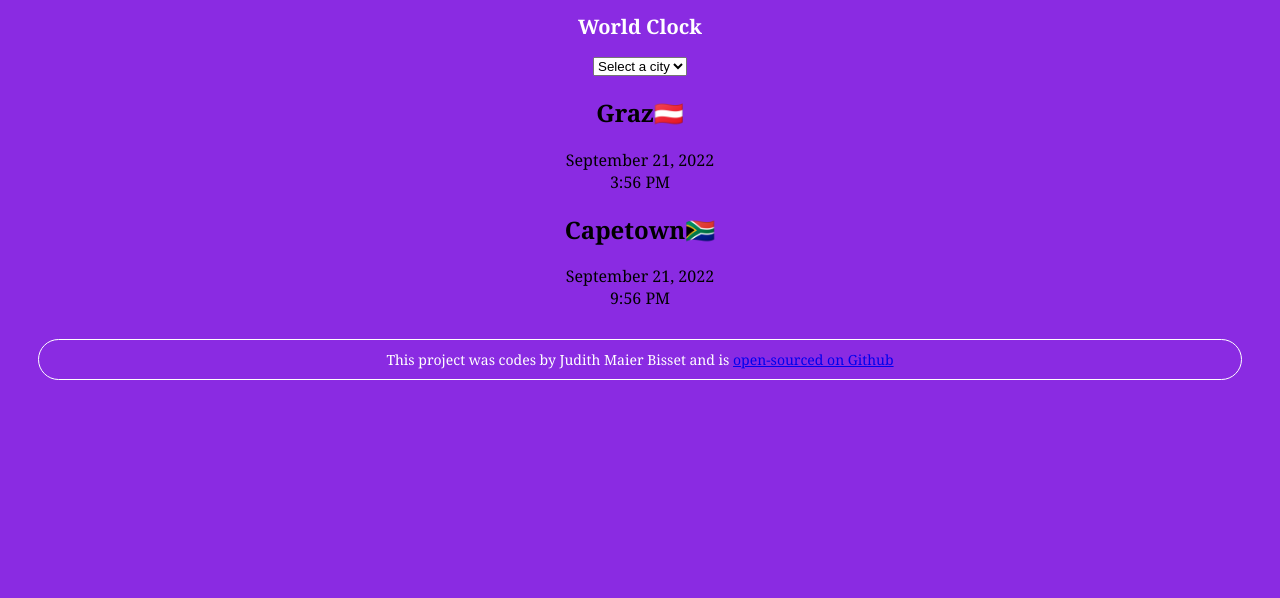
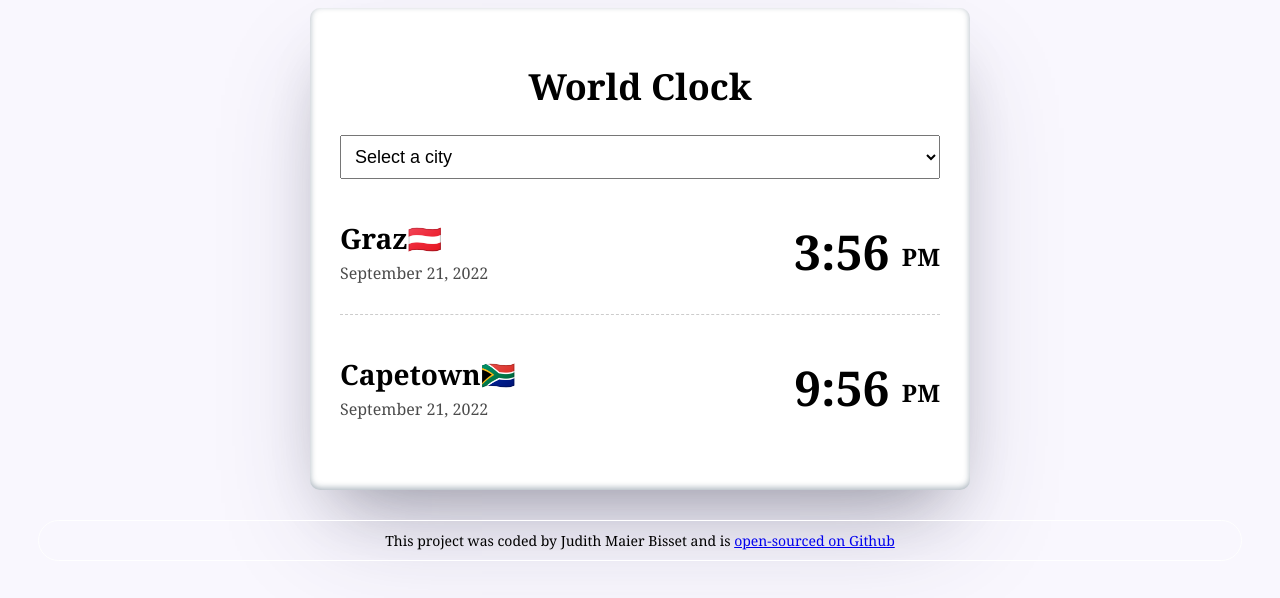
Before and after one commit to judithbisset/world-clock, a plain HTML site: page index.html in a window 1280 px wide. Drawn offline with Linux system fonts and the light colour scheme.

Commit message:
added more styling

```diff
--- a/css/style.css
+++ b/css/style.css
@@ -1,19 +1,62 @@
 body {
-    background-color: blueviolet;
-    text-align: center;
+    background-color: #f9f7fe;
     font-family: Cambria, Cochin, Georgia, Times, 'Times New Roman', serif;
 }
 h1 {
-    color: white;
-    font-size: 20px;
+    color: black;
+    font-size: 36px;
     font-family: Cambria, Cochin, Georgia, Times, 'Times New Roman', serif;
+    text-align: center;
 }
 footer {
-    color: white;
+    color: black;
         font-size: 14px;
         font-family: Cambria, Cochin, Georgia, Times, 'Times New Roman', serif;
         border: 1px solid white;
         border-radius: 25px;
         padding: 10px 10px 10px 10px;
         margin: 30px 30px 30px;
+        text-align: center;
 }
+.container {
+    max-width: 600px;
+    background-color: white;
+    padding: 30px;
+    margin: 0 auto;
+    box-shadow: rgba(50, 50, 93, 0.25) 0px 50px 100px -20px, rgba(0, 0, 0, 0.3) 0px 30px 60px -30px, rgba(10, 37, 64, 0.35) 0px -2px 6px 0px inset;
+    border-radius: 10px;
+}
+select {
+    display: block;
+    width: 100%;
+    padding: 10px;
+    font-size: 18px;
+}
+.city {
+    display: flex;
+    justify-content: space-between;
+    margin: 10px 0;
+    border-bottom: 1px dashed rgba(0, 0, 0, 0.2);
+    padding: 30px 0;
+}
+.city:last-child {
+border: none;
+}
+
+.time {
+    font-size: 48px;
+    font-weight: bold;
+}
+.time small{
+    font-size: 24px;
+    line-height: 48px;
+    vertical-align: middle;
+}
+h2{
+    margin: 0 0 5px;
+    font-size: 28px;
+    font-weight: bold;
+}
+.date {
+    opacity: 0.7;
+}
--- a/index.html
+++ b/index.html
@@ -18,28 +18,36 @@
 
     </select>
     <div class="city">
+        <div>
         <h2>Graz🇦🇹</h2>
-    </div>
+
     <div class="date">
         September 21, 2022
     </div>
+    </div>
     <div class="time">
-        3:56 PM
+        3:56 <small>PM</small>
+    </div>
     </div>
 
     <div class="city">
+        <div>
         <h2>Capetown🇿🇦</h2>
-    </div>
+
     <div class="date">
         September 21, 2022
     </div>
+    </div>
     <div class="time">
-        9:56 PM
+        9:56 <small>PM</small>
+    </div>
+    </div>
     </div>
 
-    </div>
+
+
     <footer>
-        This project was codes by Judith Maier Bisset and is <a href="https://github.com/judithbisset/world-clock" target="_blank">open-sourced on Github</a>
+        This project was coded by Judith Maier Bisset and is <a href="https://github.com/judithbisset/world-clock" target="_blank">open-sourced on Github</a>
     </footer>
 
 </body>
```
